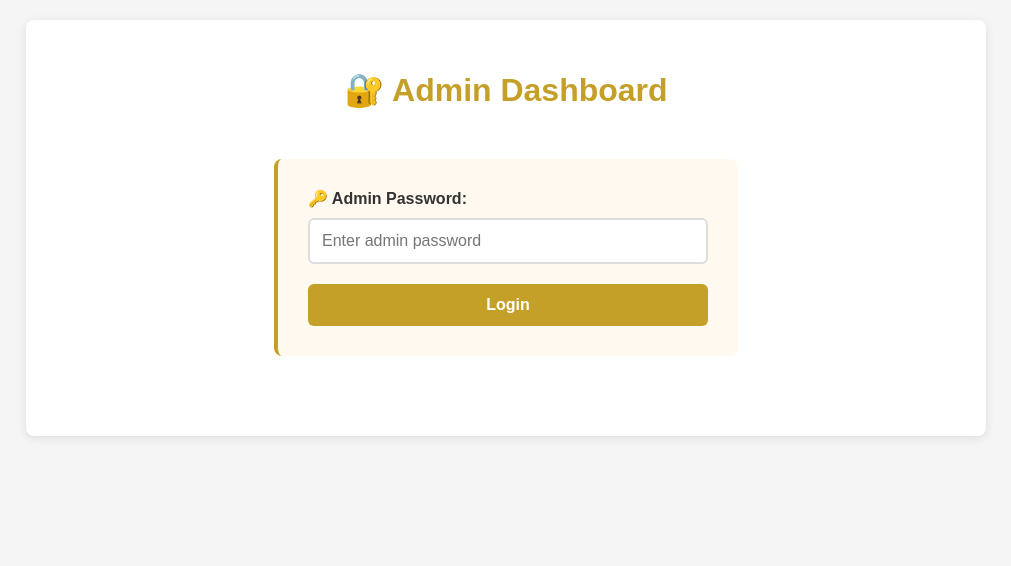
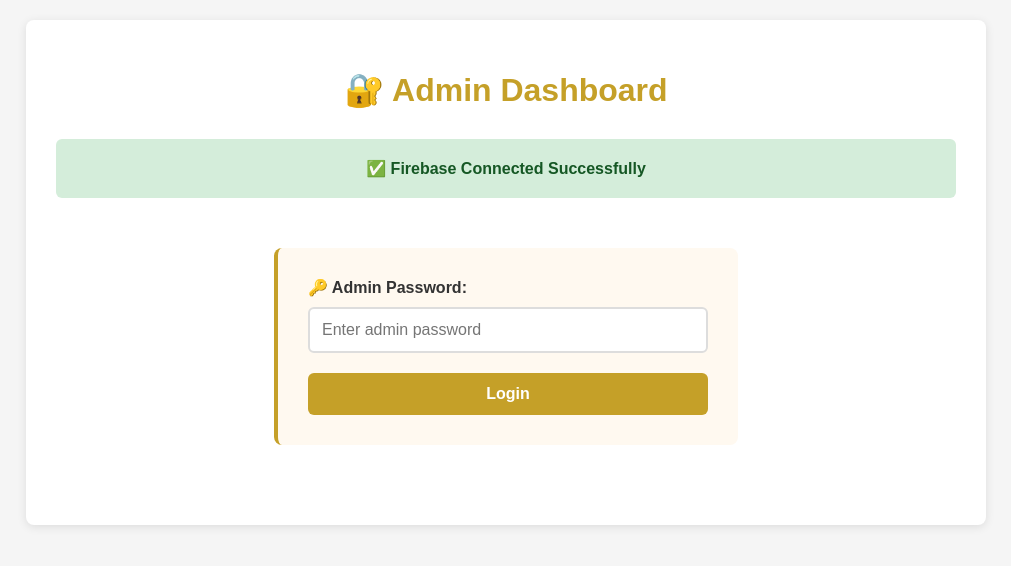
Before and after one commit to Rajesh2320/Gold, a plain HTML site: page admin.html in a window 1280 px wide. Both pictures are taken after a click on the button "Login". Shown: the whole page, without its empty margins (134-1145 px from the left). Drawn offline with Linux system fonts and the light colour scheme.

Commit message:
Enhance admin dashboard with status messages

```diff
--- a/admin.html
+++ b/admin.html
@@ -73,16 +73,31 @@
             background: #dc3545 !important;
             margin-top: 20px;
         }
+        .logout-btn:hover {
+            background: #c82333 !important;
+        }
+        .status-message {
+            text-align: center;
+            padding: 20px;
+            margin-top: 20px;
+            border-radius: 6px;
+            font-weight: bold;
+        }
+        .success-msg {
+            background: #d4edda;
+            color: #155724;
+        }
     </style>
 </head>
 <body>
     <div class="container">
         <h1>🔐 Admin Dashboard</h1>
+        <div id="firebaseStatus" class="status-message" style="display: none;"></div>
 
         <div id="loginSection">
             <div class="login-form">
                 <label>🔑 Admin Password:</label>
-                <input type="password" id="adminPassword" placeholder="Enter admin password">
+                <input type="password" id="adminPassword" placeholder="Enter admin password" onkeypress="if(event.key==='Enter') adminLogin()">
                 <button onclick="adminLogin()">Login</button>
             </div>
         </div>
@@ -94,11 +109,14 @@
         </div>
     </div>
 
-    <script src="https://www.gstatic.com/firebasejs/9.22.0/firebase-app.js"></script>
-    <script src="https://www.gstatic.com/firebasejs/9.22.0/firebase-firestore.js"></script>
+    <!-- Firebase Compat version - works with regular script tags -->
+    <script src="https://www.gstatic.com/firebasejs/9.22.0/firebase-compat/app.js"></script>
+    <script src="https://www.gstatic.com/firebasejs/9.22.0/firebase-compat/firestore.js"></script>
 
     <script>
-        // Replace with your NEW API key
+        console.log("Admin page loaded, starting Firebase...");
+
+        // YOUR NEW API KEY - REPLACE THIS
         const firebaseConfig = {
             apiKey: "AIzaSyCPjnhrb6IGmmDiDSVkmesO7-dewm_6-aI",
             authDomain: "gold-orders.firebaseapp.com",
@@ -109,12 +127,22 @@
         };
 
         try {
-            console.log("Starting Firebase initialization...");
+            console.log("Initializing Firebase...");
             firebase.initializeApp(firebaseConfig);
+            console.log("✅ Firebase app initialized");
+
             const db = firebase.firestore();
-            console.log("✅ Firebase initialized successfully!");
+            console.log("✅ Firestore connected");
+
+            document.getElementById('firebaseStatus').innerHTML = '✅ Firebase Connected Successfully';
+            document.getElementById('firebaseStatus').classList.add('success-msg');
+            document.getElementById('firebaseStatus').style.display = 'block';
+            console.log("✅✅✅ ADMIN PANEL READY ✅✅✅");
+
         } catch (error) {
-            console.error("Error:", error);
+            console.error("❌ Error:", error.message);
+            document.getElementById('firebaseStatus').innerHTML = '❌ Firebase Error: ' + error.message;
+            document.getElementById('firebaseStatus').style.display = 'block';
         }
 
         function adminLogin() {
@@ -122,8 +150,10 @@
             if (password === 'admin123') {
                 document.getElementById('loginSection').style.display = 'none';
                 document.getElementById('adminPanel').style.display = 'block';
+                console.log("✅ Admin logged in");
             } else {
-                alert("Wrong password!");
+                alert("❌ Wrong password!");
+                document.getElementById('adminPassword').value = '';
             }
         }
 
@@ -131,6 +161,7 @@
             document.getElementById('adminPanel').style.display = 'none';
             document.getElementById('loginSection').style.display = 'block';
             document.getElementById('adminPassword').value = '';
+            console.log("👋 Admin logged out");
         }
     </script>
 </body>
```
